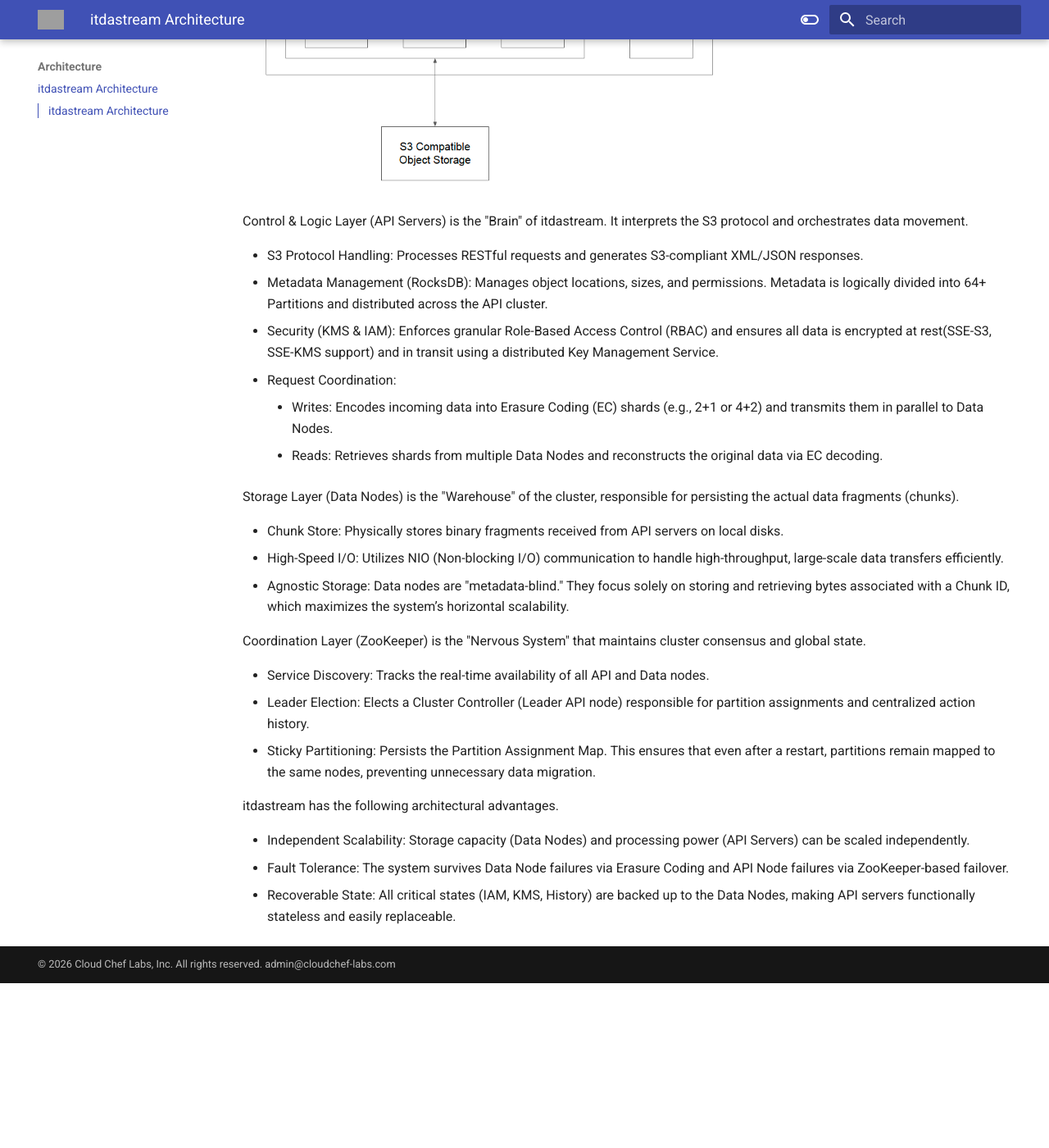
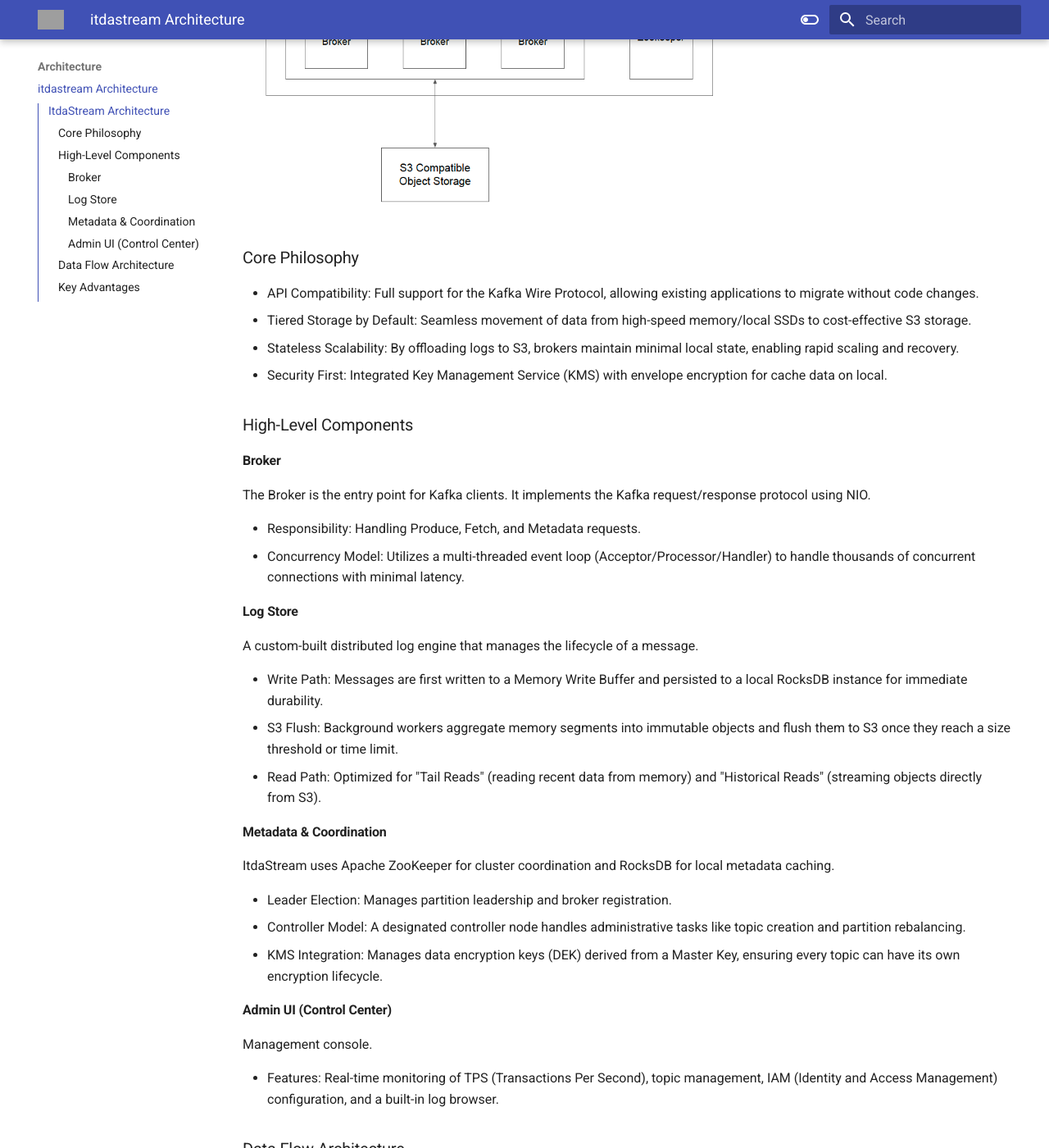
Before and after one commit to cloudcheflabs/itdastream-docs, an MkDocs documentation site: the page built from docs/architecture/architecture.md, in a window 1280 px wide and 1400 px high, scrolled down 548 px. Shown: the whole window at 82% size. Built offline with MkDocs 1.6.1 and Material for MkDocs 9.7.7, drawn with Linux system fonts in a browser that asks for light colours; the version menu is left out; before the commit the page ends 1747 px from its top, so only the background shows below that; some of the changed text lies outside the part shown; grey boxes are pictures that could not be loaded.

Commit message:
architecture added.

```diff
--- a/docs/architecture/architecture.md
+++ b/docs/architecture/architecture.md
@@ -1,39 +1,82 @@
 # Architecture
 
-itdastream is a high-performance, S3-compatible object storage system designed for high availability
-and elastic scalability in modern data environments.
+ItdaStream is a high-performance, distributed streaming platform designed to provide a Kafka-compatible interface while leveraging Cloud-Native Tiered Storage. It decoupling compute from
+storage by using S3-compatible object storage as its primary persistence layer, while maintaining extreme performance for real-time workloads through a custom NIO-based storage engine.
 
-## itdastream Architecture
+
+## ItdaStream Architecture
 
 <img width="600" src="../../images/architecture/itdastream-architecture.png" align="center"/>
 
 
-Control & Logic Layer (API Servers) is the "Brain" of itdastream. It interprets the S3 protocol and orchestrates data movement.
+### Core Philosophy
 
-* S3 Protocol Handling: Processes RESTful requests and generates S3-compliant XML/JSON responses.
-* Metadata Management (RocksDB): Manages object locations, sizes, and permissions. Metadata is logically divided into 64+ Partitions and distributed across the API cluster.
-* Security (KMS & IAM): Enforces granular Role-Based Access Control (RBAC) and ensures all data is encrypted at rest(SSE-S3, SSE-KMS support) and in transit using a distributed Key Management Service.
-* Request Coordination:
-    * Writes: Encodes incoming data into Erasure Coding (EC) shards (e.g., 2+1 or 4+2) and transmits them in parallel to Data Nodes.
-    * Reads: Retrieves shards from multiple Data Nodes and reconstructs the original data via EC decoding.
+* API Compatibility: Full support for the Kafka Wire Protocol, allowing existing applications to migrate without code changes.
+* Tiered Storage by Default: Seamless movement of data from high-speed memory/local SSDs to cost-effective S3 storage.
+* Stateless Scalability: By offloading logs to S3, brokers maintain minimal local state, enabling rapid scaling and recovery.
+* Security First: Integrated Key Management Service (KMS) with envelope encryption for cache data on local.
 
 
-Storage Layer (Data Nodes) is the "Warehouse" of the cluster, responsible for persisting the actual data fragments (chunks).
+### High-Level Components
 
-* Chunk Store: Physically stores binary fragments received from API servers on local disks.
-* High-Speed I/O: Utilizes NIO (Non-blocking I/O) communication to handle high-throughput, large-scale data transfers efficiently.
-* Agnostic Storage: Data nodes are "metadata-blind." They focus solely on storing and retrieving bytes associated with a Chunk ID, which maximizes the system’s horizontal scalability.
+#### Broker
+The Broker is the entry point for Kafka clients. It implements the Kafka request/response protocol using NIO.
+
+* Responsibility: Handling Produce, Fetch, and Metadata requests.
+* Concurrency Model: Utilizes a multi-threaded event loop (Acceptor/Processor/Handler) to handle thousands of concurrent connections with minimal latency.
 
 
-Coordination Layer (ZooKeeper) is the "Nervous System" that maintains cluster consensus and global state.
+#### Log Store
+A custom-built distributed log engine that manages the lifecycle of a message.
 
-* Service Discovery: Tracks the real-time availability of all API and Data nodes.
-* Leader Election: Elects a Cluster Controller (Leader API node) responsible for partition assignments and centralized action history.
-* Sticky Partitioning: Persists the Partition Assignment Map. This ensures that even after a restart, partitions remain mapped to the same nodes, preventing unnecessary data migration.
+* Write Path: Messages are first written to a Memory Write Buffer and persisted to a local RocksDB instance for immediate durability.
+* S3 Flush: Background workers aggregate memory segments into immutable objects and flush them to S3 once they reach a size threshold or time limit.
+* Read Path: Optimized for "Tail Reads" (reading recent data from memory) and "Historical Reads" (streaming objects directly from S3).
 
 
-itdastream has the following architectural advantages.
+#### Metadata & Coordination
+ItdaStream uses Apache ZooKeeper for cluster coordination and RocksDB for local metadata caching.
 
-* Independent Scalability: Storage capacity (Data Nodes) and processing power (API Servers) can be scaled independently.
-* Fault Tolerance: The system survives Data Node failures via Erasure Coding and API Node failures via ZooKeeper-based failover.
-* Recoverable State: All critical states (IAM, KMS, History) are backed up to the Data Nodes, making API servers functionally stateless and easily replaceable.
+* Leader Election: Manages partition leadership and broker registration.
+* Controller Model: A designated controller node handles administrative tasks like topic creation and partition rebalancing.
+* KMS Integration: Manages data encryption keys (DEK) derived from a Master Key, ensuring every topic can have its own encryption lifecycle.
+
+
+#### Admin UI (Control Center)
+Management console.
+
+* Features: Real-time monitoring of TPS (Transactions Per Second), topic management, IAM (Identity and Access Management) configuration, and a built-in log browser.
+
+
+
+### Data Flow Architecture
+
+
+The Write Path (Produce)
+
+* Client Request: A Kafka Producer sends messages to the Broker.
+* Validation: The Broker validates the request.
+* Local Append: Data is appended to the active Write Buffer.
+* Local Durability: The segment is indexed in the local RocksDB. An ACK is returned to the producer as soon as the data is safe in the local node.
+* Background Upload: Once the segment is full (e.g., 16MB), it is encrypted and uploaded to S3.
+
+
+The Read Path (Fetch)
+
+* Client Request: A Kafka Consumer requests data at a specific offset.
+* Cache Hit (Hot Data): If the data is in the Memory Buffer or Local RocksDB, it is served instantly (sub-millisecond latency).
+* Cache Miss (Cold Data): If the data is older, the LogStore fetches the relevant segment from S3.
+* Streaming Delivery: Data is streamed back to the consumer using Zero-Copy principles where possible.
+
+
+### Key Advantages
+
+Separation of Storage and Compute
+
+* Unlike traditional Kafka, where disk space limits retention, ItdaStream allows you to store petabytes of data on S3 while keeping your broker fleet lean. You only scale CPU/RAM for active
+traffic.
+
+
+Cost Efficiency
+
+* By utilizing S3 for 99% of data storage, ItdaStream reduces infrastructure costs compared to clusters relying solely on expensive local NVMe/SSD storage.
```
